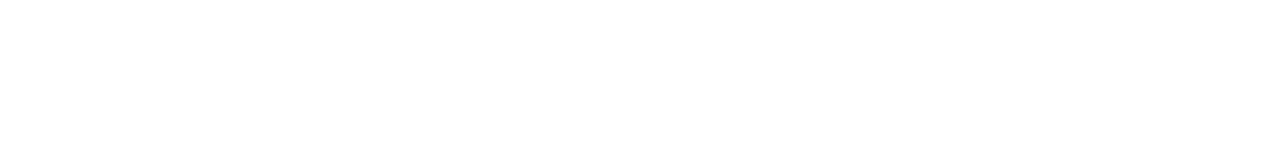
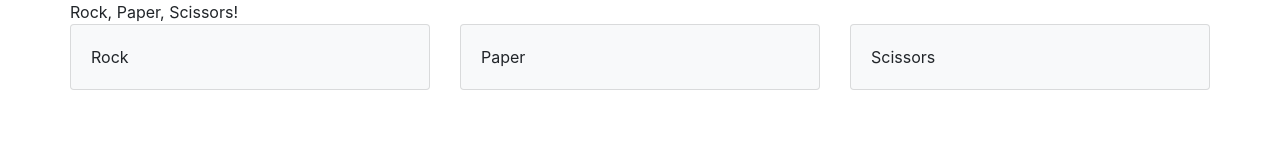
Before and after one commit to joewhelton/College-CSWeb-Project1, a website: page game.html in a window 1280 px wide. Drawn offline with nearby package versions, Linux system fonts and the light colour scheme.

Commit message:
Initial layout of game elements

```diff
--- a/Styles/RockPaperScissors.scss
+++ b/Styles/RockPaperScissors.scss
@@ -1,6 +1,7 @@
 @import "custom_variables";
 
-//Selectively import Bootstrap 4 components (uncomment what we actually need)
+//Selectively import Bootstrap 4 components
+// (Commented out the stuff I won't be using to keep the compiled CSS size down)
 
 @import "../node_modules/bootstrap/scss/functions";
 @import "../node_modules/bootstrap/scss/variables";
@@ -40,5 +41,5 @@
 @import "../node_modules/bootstrap/scss/utilities";
 //@import "../node_modules/bootstrap/scss/print";
 
-//Import our custom styles
+//Import my custom styles
 @import "layout";
--- a/Styles/_layout.scss
+++ b/Styles/_layout.scss
@@ -0,0 +1,9 @@
+section.container-fluid{
+  max-width: 1200px;
+}
+
+section.game-element-container{
+  .card{
+    margin-bottom: $grid-gutter-width;
+  }
+}
--- a/game.html
+++ b/game.html
@@ -10,8 +10,33 @@
 <body>
     <section class="container-fluid">
         <header class="col-12">
-
+            Rock, Paper, Scissors!
         </header>
+        <main class="col-12">
+            <section class="row game-element-container">
+                <div class="col-12 col-sm-4">
+                    <div class="card bg-light">
+                        <div class="card-body">
+                            Rock
+                        </div>
+                    </div>
+                </div>
+                <div class="col-12 col-sm-4">
+                    <div class="card bg-light">
+                        <div class="card-body">
+                            Paper
+                        </div>
+                    </div>
+                </div>
+                <div class="col-12 col-sm-4">
+                    <div class="card bg-light">
+                        <div class="card-body">
+                            Scissors
+                        </div>
+                    </div>
+                </div>
+            </section>
+        </main>
     </section>
 </body>
 </html>
```
Also changed, not shown: Styles/RockPaperScissors.css, Styles/_appearence.scss (added), 1 other file.
